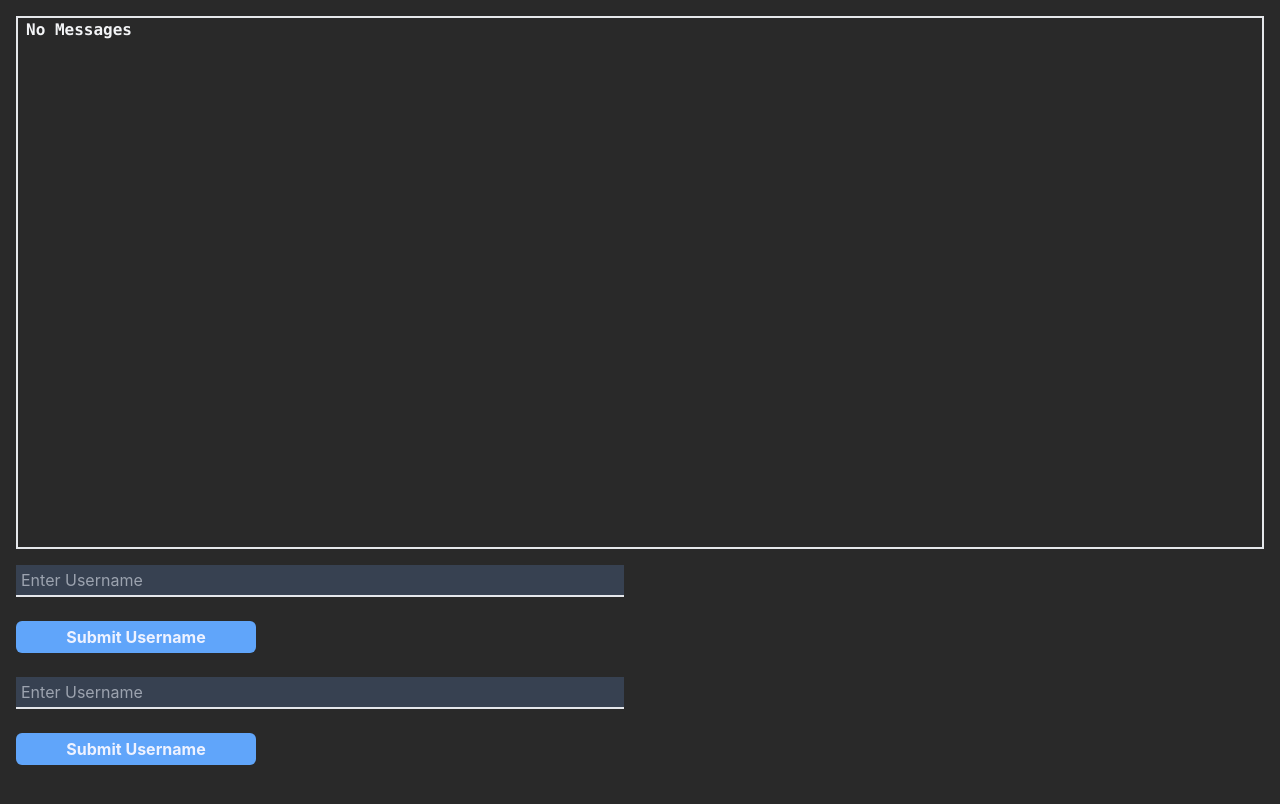
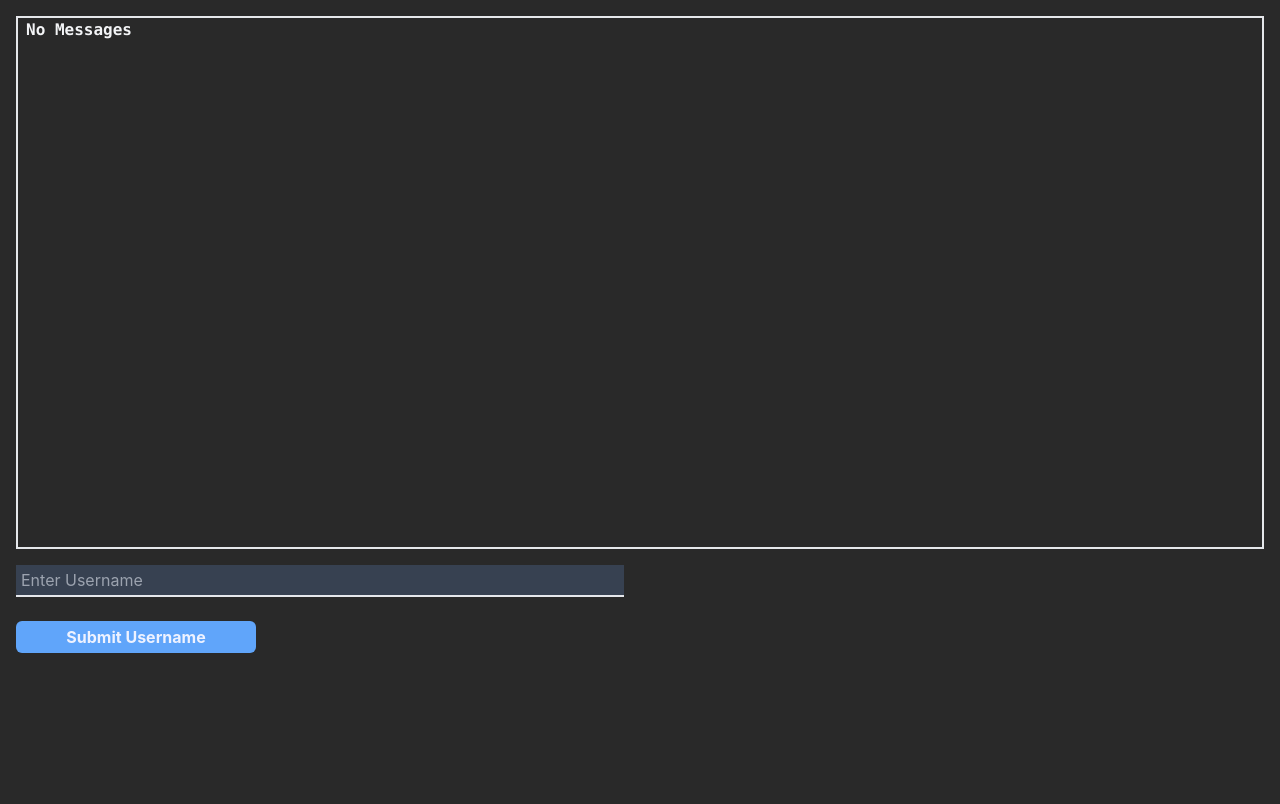
Before and after one commit to benasvaleika/exp-socket-chat, a React (Create React App) app in the folder client/: page / in a window 1280 px wide. Shown: the top 804 px of the page. Built offline with nearby package versions, Linux system fonts and the light colour scheme.

Commit message:
Websocket connection added. Chat to separate comp.

```diff
--- a/client/src/App.tsx
+++ b/client/src/App.tsx
@@ -1,71 +1,17 @@
-import { useState } from "react";
-import Button from "./Components/Button";
-import ChatWindow from "./Components/ChatWindow";
-import InputField from "./Components/InputField";
-import { ChatMessage } from "./types";
+import ChatPage from "./Components/ChatPage";
 
-function App() {
-  const [currMsg, setCurrMsg] = useState("");
-  const [userNameField, setUserNameField] = useState("");
-  const [userName, setUserName] = useState<string | null>(null);
-  const [messages, setMessages] = useState<ChatMessage[]>([]);
+const App = ({}) => {
+  const ws = new WebSocket("ws://192.168.3.11:4000");
 
-  const sendMessageHandler = () => {
-    let sameAuth = false;
-    if (messages.length > 0) {
-      if (messages[messages.length - 1].msgAuthor === userName) {
-        sameAuth = true;
-      }
-    }
-
-    const newMessage: ChatMessage = {
-      msgAuthor: userName,
-      msgContent: currMsg,
-      sameAuthor: sameAuth,
-    };
-    const newArr = messages.concat(newMessage);
-    setMessages(newArr);
-    setCurrMsg("");
-  };
+  ws.addEventListener("open", () => {
+    console.log("New Connection");
+  });
 
   return (
-    <div className={"h-screen"}>
-      <ChatWindow messages={messages} />
-      {!userName ? (
-        <div className="flex flex-col w-1/2">
-          <InputField
-            placeholder="Enter Username"
-            value={userNameField}
-            getText={(text) => setUserNameField(text)}
-          />
-          <Button
-            text="Submit Username"
-            onClick={() => setUserName(userNameField)}
-          />
-        </div>
-      ) : (
-        <div className="flex flex-col w-1/2">
-          <InputField
-            placeholder="Enter Message"
-            value={currMsg}
-            getText={(text) => setCurrMsg(text)}
-          />
-          <Button text="Send Message" onClick={() => sendMessageHandler()} />
-        </div>
-      )}
-      <div className="flex flex-col w-1/2">
-        <InputField
-          placeholder="Enter Username"
-          value={userNameField}
-          getText={(text) => setUserNameField(text)}
-        />
-        <Button
-          text="Submit Username"
-          onClick={() => setUserName(userNameField)}
-        />
-      </div>
+    <div>
+      <ChatPage />
     </div>
   );
-}
+};
 
 export default App;
--- /dev/null
+++ b/client/src/Components/ChatPage.tsx
@@ -0,0 +1,77 @@
+import { useState } from "react";
+import Button from "./Button";
+import ChatWindow from "./ChatWindow";
+import InputField from "./InputField";
+import { ChatMessage } from "../types";
+
+function ChatPage() {
+  const [currMsg, setCurrMsg] = useState("");
+  const [userNameField, setUserNameField] = useState("");
+  const [userName, setUserName] = useState<string | null>(null);
+  const [messages, setMessages] = useState<ChatMessage[]>([]);
+
+  const sendMessageHandler = () => {
+    let sameAuth = false;
+    if (messages.length > 0) {
+      if (messages[messages.length - 1].msgAuthor === userName) {
+        sameAuth = true;
+      }
+    }
+
+    const newMessage: ChatMessage = {
+      msgAuthor: userName,
+      msgContent: currMsg,
+      sameAuthor: sameAuth,
+    };
+    const newArr = messages.concat(newMessage);
+    setMessages(newArr);
+    setCurrMsg("");
+  };
+
+  const setUsernameHandler = () => {
+    setUserName(userNameField);
+  };
+
+  const handleKeyPress = (e: React.KeyboardEvent<HTMLDivElement>) => {
+    if (e.key === "Enter") {
+      if (!userName) {
+        if (userNameField === "") {
+          return;
+        }
+        setUsernameHandler();
+      } else {
+        if (currMsg === "") {
+          return;
+        }
+        sendMessageHandler();
+      }
+    }
+  };
+
+  return (
+    <div className={"h-screen"} onKeyPress={handleKeyPress} tabIndex={0}>
+      <ChatWindow messages={messages} />
+      {!userName ? (
+        <div className="flex flex-col w-1/2">
+          <InputField
+            placeholder="Enter Username"
+            value={userNameField}
+            getText={(text) => setUserNameField(text)}
+          />
+          <Button text="Submit Username" onClick={() => setUsernameHandler()} />
+        </div>
+      ) : (
+        <div className="flex flex-col w-1/2">
+          <InputField
+            placeholder="Enter Message"
+            value={currMsg}
+            getText={(text) => setCurrMsg(text)}
+          />
+          <Button text="Send Message" onClick={() => sendMessageHandler()} />
+        </div>
+      )}
+    </div>
+  );
+}
+
+export default ChatPage;
--- a/client/src/Components/ChatWindow.tsx
+++ b/client/src/Components/ChatWindow.tsx
@@ -1,4 +1,4 @@
-import React from "react";
+import React, { useEffect, useRef } from "react";
 import { ChatMessage } from "../types";
 import ChatMsg from "./ChatMsg";
 import { v4 as uuidv4 } from "uuid";
@@ -8,6 +8,16 @@ interface ChatWindowProps {
 }
 
 const ChatWindow: React.FC<ChatWindowProps> = ({ messages }) => {
+  const messagesEndRef = useRef<null | HTMLDivElement>(null);
+
+  useEffect(() => {
+    scrollToBottom();
+  }, [messages]);
+
+  const scrollToBottom = () => {
+    messagesEndRef.current?.scrollIntoView();
+  };
+
   return (
     <div className={"border-2 h-2/3 mx-4 mt-4 overflow-y-auto flex flex-col"}>
       {messages.length === 0 ? (
@@ -25,6 +35,7 @@ const ChatWindow: React.FC<ChatWindowProps> = ({ messages }) => {
           );
         })
       )}
+      <div ref={messagesEndRef} />
     </div>
   );
 };
--- a/client/src/index.tsx
+++ b/client/src/index.tsx
@@ -1,12 +1,12 @@
 import React from "react";
 import ReactDOM from "react-dom";
 import "./index.css";
-import App from "./App";
+import ChatPage from "./Components/ChatPage";
 import reportWebVitals from "./reportWebVitals";
 
 ReactDOM.render(
   <React.StrictMode>
-    <App />
+    <ChatPage />
   </React.StrictMode>,
   document.getElementById("root")
 );
```
Also changed, not shown: 1 other file (tests, documents, lock files or other folders).
